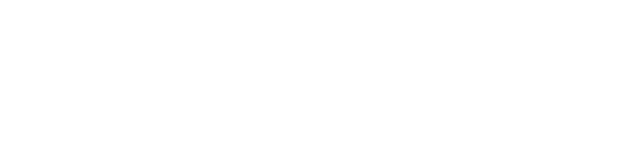
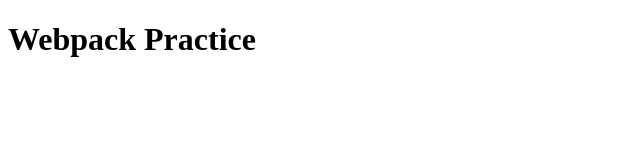
Before and after one commit to Kbouti/webpackPractice, a plain HTML site: page index.html in a window 1280 px wide. Shown: the whole page, without its empty margins (0-640 px from the left). Drawn offline with Linux system fonts and the light colour scheme.

Commit message:
Add h1 element

```diff
--- a/index.html
+++ b/index.html
@@ -6,6 +6,6 @@
     <title>Webpack practice</title>
 </head>
 <body>
-
+    <h1>Webpack Practice</h1>
 </body>
 </html>
```
